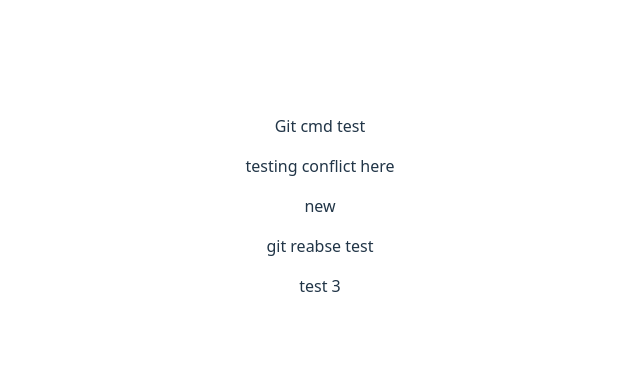
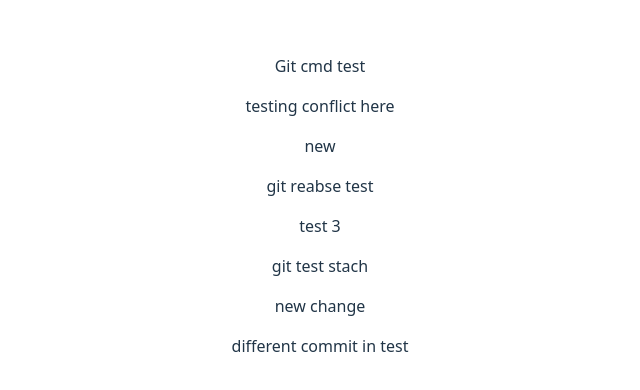
Before and after one commit to Srinath-Rajkumar/git-cmd-practice, a React (Vite) app: page / in a window 1280 px wide. Shown: the part 194-584 px from the top of the page, without its empty margins (320-960 px from the left). Built offline with nearby package versions, Linux system fonts and the light colour scheme.

Commit message:
git conflit

```diff
--- a/src/App.tsx
+++ b/src/App.tsx
@@ -8,6 +8,9 @@ function App() {
       <p>new</p>
       <p>git reabse test</p>
       <p>test 3</p>
+      <p>git test stach</p>
+      <p>new change</p>
+      <p>different commit in test</p>
     </>
   );
 }
```
